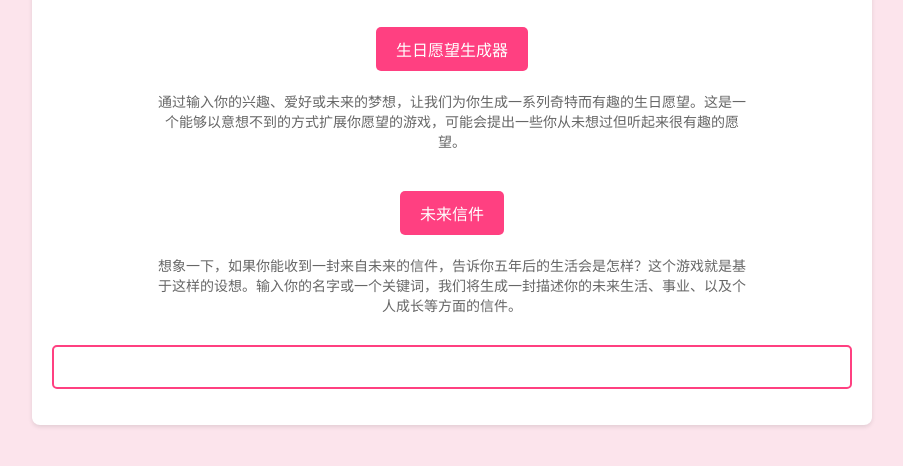
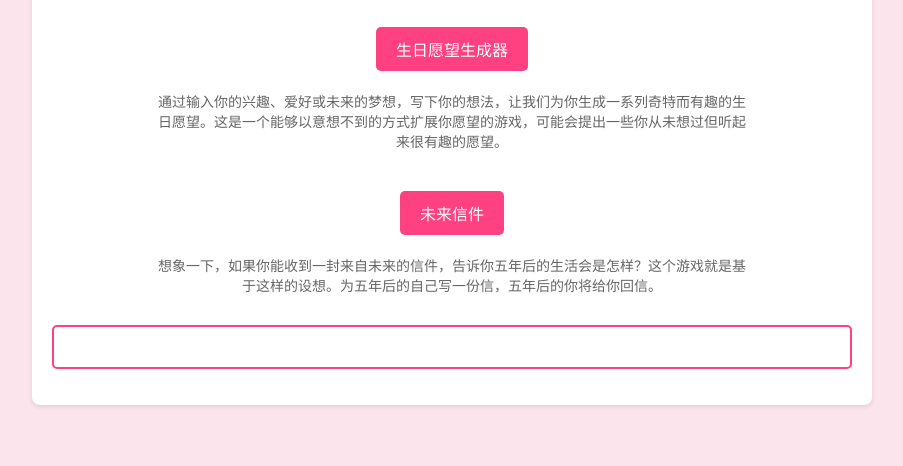
Before and after one commit to 3258089958/birthday-master, a website: page games.html in a window 1280 px wide. Shown: the part 90-556 px from the top of the page, without its empty margins (188-1091 px from the left). Drawn offline with Linux system fonts and the light colour scheme.

Commit message:
Update games.html

```diff
--- a/games.html
+++ b/games.html
@@ -13,14 +13,14 @@
     <div class="game-description">
         <button id="wish-generator" class="game-button">生日愿望生成器</button>
         <p class="description">
-            通过输入你的兴趣、爱好或未来的梦想，让我们为你生成一系列奇特而有趣的生日愿望。这是一个能够以意想不到的方式扩展你愿望的游戏，可能会提出一些你从未想过但听起来很有趣的愿望。
+            通过输入你的兴趣、爱好或未来的梦想，写下你的想法，让我们为你生成一系列奇特而有趣的生日愿望。这是一个能够以意想不到的方式扩展你愿望的游戏，可能会提出一些你从未想过但听起来很有趣的愿望。
         </p>
     </div>
 
     <div class="game-description">
         <button id="future-letter" class="game-button">未来信件</button>
         <p class="description">
-            想象一下，如果你能收到一封来自未来的信件，告诉你五年后的生活会是怎样？这个游戏就是基于这样的设想。输入你的名字或一个关键词，我们将生成一封描述你的未来生活、事业、以及个人成长等方面的信件。
+            想象一下，如果你能收到一封来自未来的信件，告诉你五年后的生活会是怎样？这个游戏就是基于这样的设想。为五年后的自己写一份信，五年后的你将给你回信。
         </p>
     </div>
 
```
